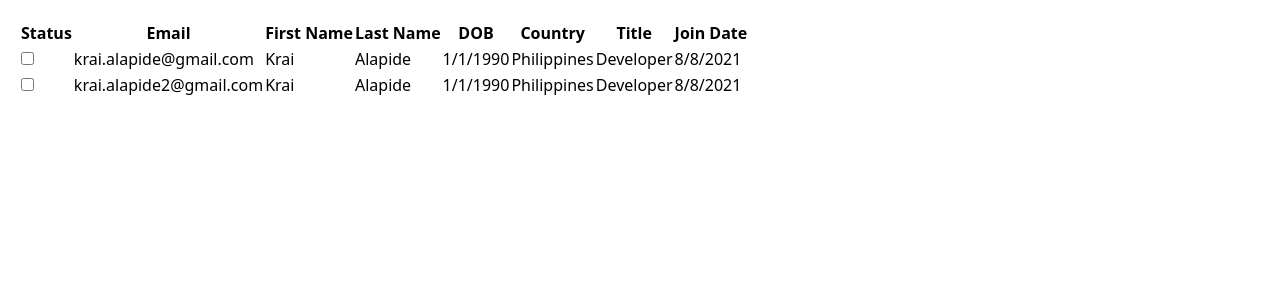
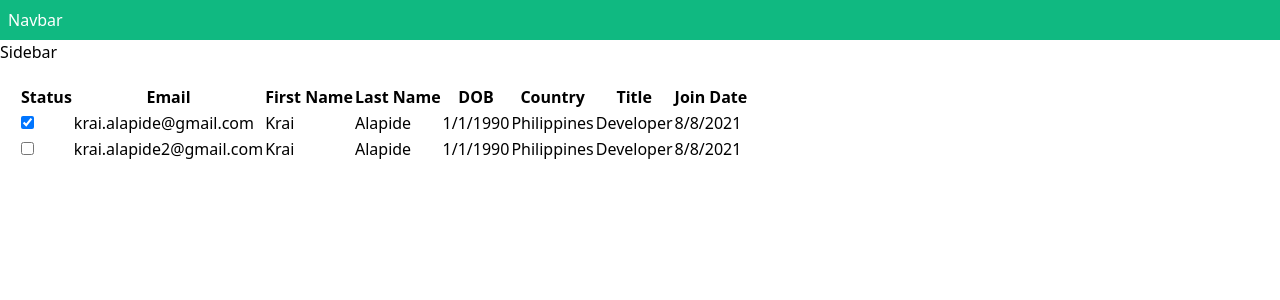
Before and after one commit to kraiyons/hr-app-frontend, a React (Create React App) app: page /users in a window 1280 px wide. Shown: the top 300 px of the page. Built offline with nearby package versions, Linux system fonts and the light colour scheme.

Commit message:
Fix private layout issue

```diff
--- a/src/App.js
+++ b/src/App.js
@@ -19,9 +19,7 @@ export default function App() {
           <PrivateRoute exact path='/leaves'>
             <LeavesPage />
           </PrivateRoute>
-          <PrivateRoute exact path='/users'>
-            <UsersPage />
-          </PrivateRoute>
+          <PrivateRoute exact path='/users' component={UsersPage} />
           <PublicRoute exact path='/'>
             <HomePage />
           </PublicRoute>
--- a/src/pages/UsersPage/sample.json
+++ b/src/pages/UsersPage/sample.json
@@ -2,7 +2,7 @@
   "data": [
     {
       "_id": { "$oid": "611d0755a5121637e8f1e9d8" },
-      "inactive": true,
+      "inactive": false,
       "email": "krai.alapide@gmail.com",
       "password": "$2a$10$DyzV6Iaf7nGyR2ii6r.GCOuEo/6Iq1dvMYONMsIhifZgw4W2ami1.",
       "firstName": "Krai",
```
